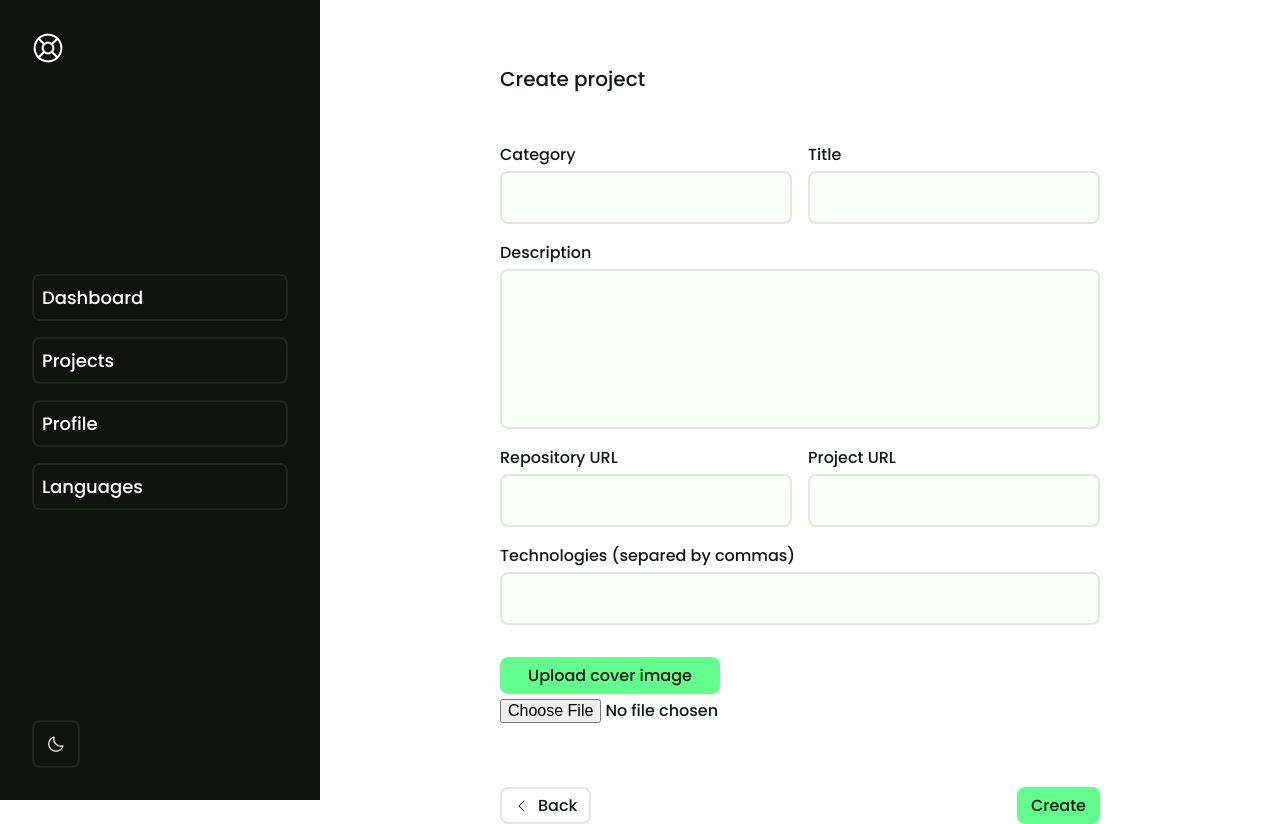
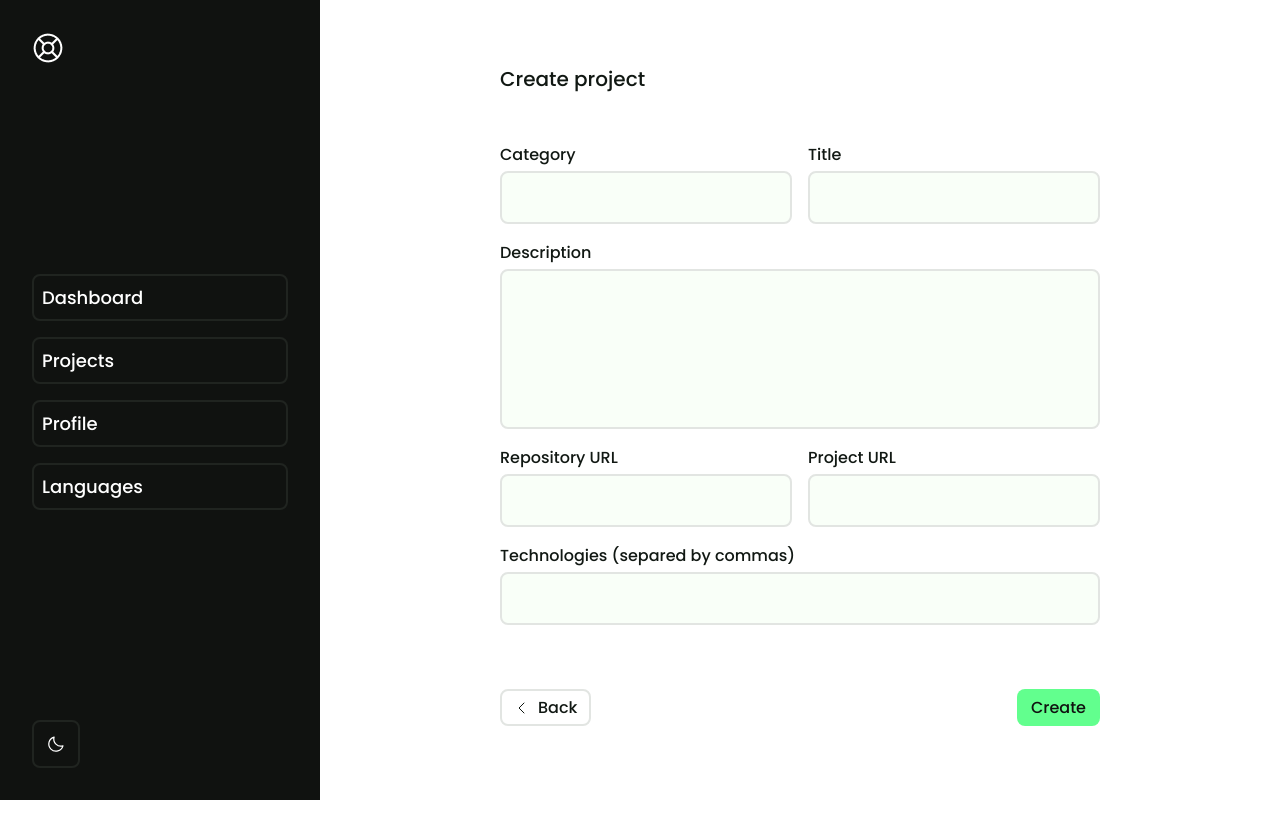
Before and after one commit to RodrigoTRS/portfolio, a Next.js app: page /dashboard/projects/create in a window 1280 px wide. After the commit the page ends 800 px from the top, so only its background shows below. Built offline with nearby package versions, Linux system fonts and the light colour scheme.

Commit message:
removing file upload feature

```diff
--- a/src/app/(admin)/components/Sidebar/styles.ts
+++ b/src/app/(admin)/components/Sidebar/styles.ts
@@ -3,6 +3,7 @@ import Link from "next/link";
 import { styled } from "styled-components";
 
 export const SidebarContainer = styled.aside`
+  position: fixed;
   display: flex;
   flex-direction: column;
   justify-content: space-between;
@@ -12,6 +13,7 @@ export const SidebarContainer = styled.aside`
   padding: 32px;
   width: 100%;
   max-width: 320px;
+  height: 100vh;
 `;
 
 export const Logo = styled(Image)`
--- a/src/app/(admin)/dashboard/projects/create/page.tsx
+++ b/src/app/(admin)/dashboard/projects/create/page.tsx
@@ -5,7 +5,7 @@ import { CreateProjectFooter, CreateProjectForm, CreateProjectHeader } from "./s
 import { CaretLeft } from "phosphor-react";
 import { useRouter } from "next/navigation";
 import { Input } from "@/ui/Input";
-import { DoubleColumns, FileInput, InputWrapper, ShortContainer, SubmitFileButton } from "../../styles";
+import { DoubleColumns, InputWrapper, ShortContainer } from "../../styles";
 import { Textarea } from "@/ui/Textarea";
 import { z } from "zod";
 import { useForm } from "react-hook-form";
@@ -13,27 +13,8 @@ import { zodResolver } from "@hookform/resolvers/zod";
 import { api } from "@/lib/axios";
 import { useState } from "react";
 
-const MAX_FILE_SIZE = 1024 * 1024 * 5;
-
-const ACCEPTED_IMAGE_TYPES = ["jpeg", "jpg", "png", "webp"];
-
-const ACCEPTED_IMAGE_MIME_TYPES = [
-  "image/jpeg",
-  "image/jpg",
-  "image/png",
-  "image/webp",
-];
-
 const createProjectFormSchema = z.object({
     category: z.string(),
-    cover_image: z.any()
-        .refine((files) => {
-        return files?.[0]?.size <= MAX_FILE_SIZE;
-        }, `Max image size is 5MB.`)
-        .refine(
-        (files) => ACCEPTED_IMAGE_MIME_TYPES.includes(files?.[0]?.type),
-        "Only .jpg, .jpeg, .png and .webp formats are supported."
-        ),
     title: z.string(),
     description: z.string(),
     technologies: z.string(),
@@ -45,9 +26,6 @@ type CreateProjectFormData = z.infer<typeof createProjectFormSchema>
 
 export default function Create() {
 
-    const [selectedImage, setSelectedImage] = useState< File | null >(null);
-
-
     const router = useRouter()
 
     const { register, handleSubmit, reset, formState: {
@@ -58,22 +36,21 @@ export default function Create() {
     })
 
     async function handleCreateNewProject(data: CreateProjectFormData) {
-        const techArray = data.technologies.split(",");
-        console.log(data)
-        // try {
-        //     await api.post("/projects", {
-        //         category: data.category,
-        //         cover_image: data.cover_image,
-        //         title: data.title,
-        //         description: data.description,
-        //         technologies: techArray,
-        //         repository_url: data.repository_url,
-        //         project_url: data.project_url,
-        //     })
-        //     reset();
-        // } catch (err) {
-        //     console.log(err)
-        // }
+        const techArray = data.technologies.replace(" ", "").split(",");
+        try {
+            await api.post("/projects", {
+                category: data.category,
+                title: data.title,
+                description: data.description,
+                technologies: techArray,
+                repository_url: data.repository_url,
+                project_url: data.project_url,
+            })
+            reset();
+            router.push("/dashboard/projects")
+        } catch (err) {
+            console.log(err)
+        }
     }
 
     return (
@@ -128,17 +105,6 @@ export default function Create() {
                         {...register("technologies")}
                     />
                 </InputWrapper>
-                <InputWrapper>
-                    <SubmitFileButton htmlFor="file">Upload cover image</SubmitFileButton>
-                    <FileInput
-                        type="file"
-                        id="file"
-                        {...register("cover_image")}
-                        onChange={(e) => {
-                            setSelectedImage(e.target.files?.[0] || null);
-                        }}
-                    />
-                </InputWrapper>
 
                 <CreateProjectFooter>
                     <Button
--- a/src/app/(admin)/dashboard/projects/create/styles.ts
+++ b/src/app/(admin)/dashboard/projects/create/styles.ts
@@ -23,7 +23,7 @@ export const CreateProjectFooter = styled.footer`
 
   width: 100%;
 
-  margin-top: 3rem;
+  margin: 3rem auto;
 `;
 
 export const CreateProjectForm = styled.form`
--- a/src/app/(admin)/dashboard/styles.ts
+++ b/src/app/(admin)/dashboard/styles.ts
@@ -13,7 +13,8 @@ export const DashboardContent = styled.div`
   align-items: center;
   justify-content: flex-start;
 
-  width: 100%;
+  width: calc(100% - 320px);
+  margin-left: 320px;
   padding: 64px;
 `;
 
@@ -36,25 +37,3 @@ export const InputWrapper = styled.div`
   flex-direction: column;
   gap: 0.25rem;
 `;
-
-export const FileInput = styled.input`
-  /* display: none; */
-`;
-
-export const SubmitFileButton = styled.label`
-  display: flex;
-  align-items: center;
-  justify-content: center;
-  padding: 6px 12px;
-  width: 220px;
-  border-radius: 8px;
-  margin-top: 1rem;
-
-  background: ${(props) => props.theme["green-500"]};
-  color: ${(props) => props.theme["black"]};
-
-  &:hover {
-    cursor: pointer;
-    opacity: 0.8;
-  }
-`;
```
